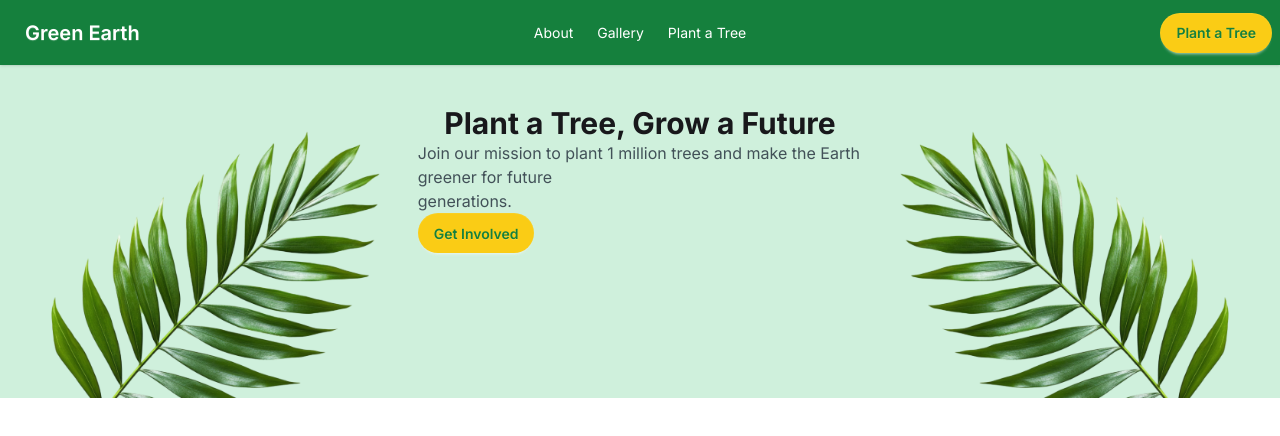
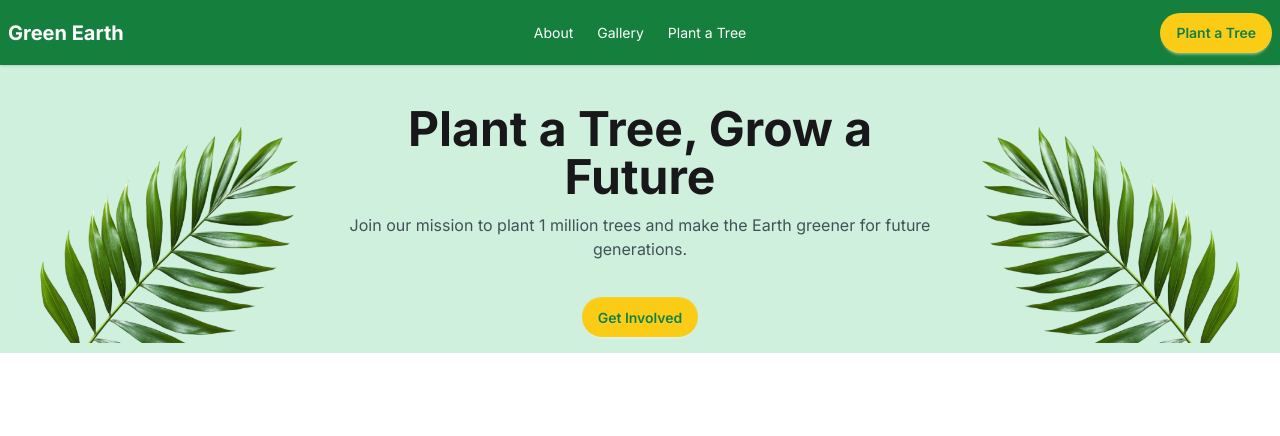
Before and after one commit to Sayed-Shafiul-Maznobin/assignment-6, a plain HTML site: page index.html in a window 1280 px wide. Drawn offline with nearby package versions, Linux system fonts and the light colour scheme.

Commit message:
banner done with responsive

```diff
--- a/index.html
+++ b/index.html
@@ -65,7 +65,7 @@
               <li><a>Plant a Tree</a></li>
             </ul>
           </div>
-          <a class="btn text-white btn-ghost text-xl">Green Earth</a>
+          <a class="font-bold text-white btn-ghost text-xl">Green Earth</a>
         </div>
         <div class="navbar-center hidden lg:flex">
           <ul class="menu menu-horizontal px-1">
@@ -85,26 +85,39 @@
     <!-- navbar ends  here -->
 
     <!-- banner section starts here -->
-    <section class="bg-[#cff0dc] flex pt-10 pb-0">
+    <section class="bg-[#cff0dc] flex justify-between pt-10 mx-auto">
       <div>
-        <img src="./assets/hero-leaf1.png" alt="" />
+        <img
+          class="w-[330px] h-[238px] hidden md:block"
+          src="./assets/hero-leaf1.png"
+          alt=""
+        />
       </div>
+      <div class=" ">
         <div>
-        <h1 class="flex justify-center text-3xl font-bold">
+          <h1 class="flex justify-center text-5xl font-bold mb-3 text-center">
             Plant a Tree, Grow a Future
           </h1>
-        <p class="flex justify-center text-[#425158]">
+          <p class="flex text-center justify-center mb-9 text-[#425158]">
             Join our mission to plant 1 million trees and make the Earth greener
             for future <br />
             generations.
           </p>
           <button
-          class="btn bg-[#facc15] text-[#15803d] border-none rounded-3xl flex item-center"
+            class="btn bg-[#facc15] text-[#15803d] mb-4 border-none rounded-3xl flex mx-auto justify-center"
           >
             Get Involved
           </button>
         </div>
-      <div><img class="     " src="./assets/hero-leaf2.png  " alt="" /></div>
+      </div>
+
+      <div>
+        <img
+          class="w-[330px] h-[238px] hidden md:block"
+          src="./assets/hero-leaf2.png"
+          alt=""
+        />
+      </div>
     </section>
 
     <!-- banner section ends here -->
--- a/style.css
+++ b/style.css
@@ -1,3 +1,6 @@
 * {
   font-family: "Inter", sans-serif;
 }
+.bbb {
+  border: 2px solid red;
+}
```
Lines whose indentation alone changed are shown as unchanged.
